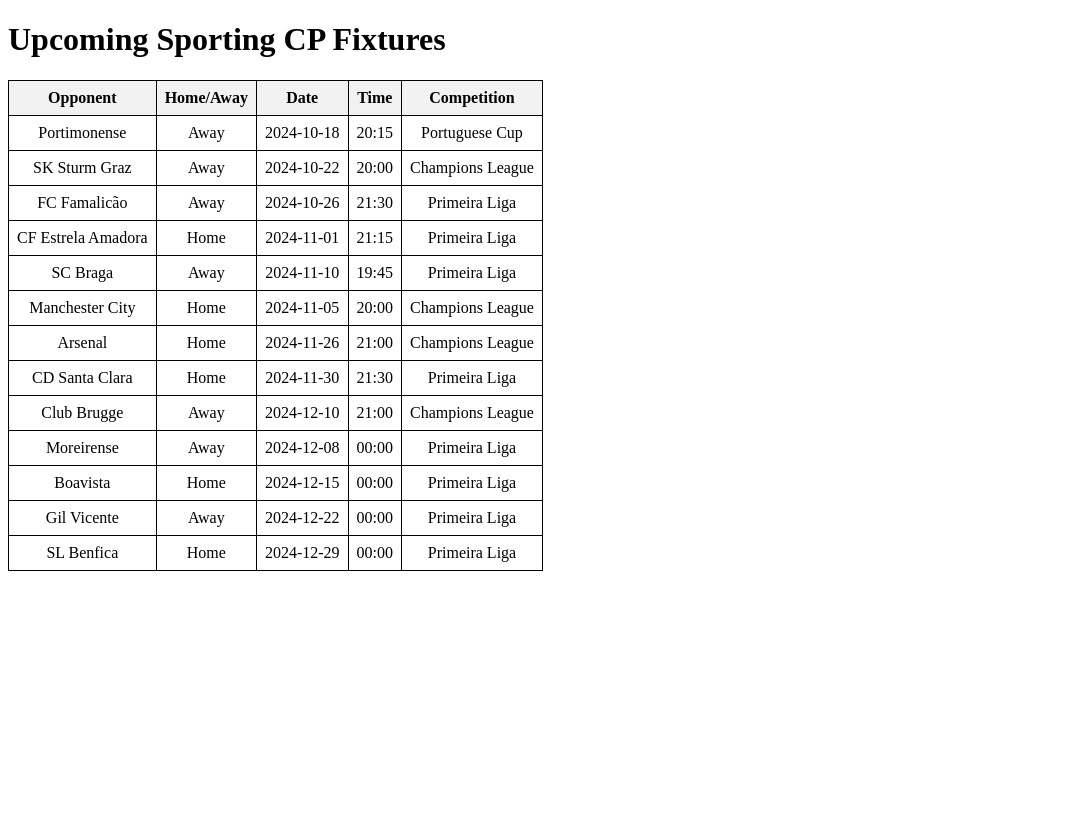
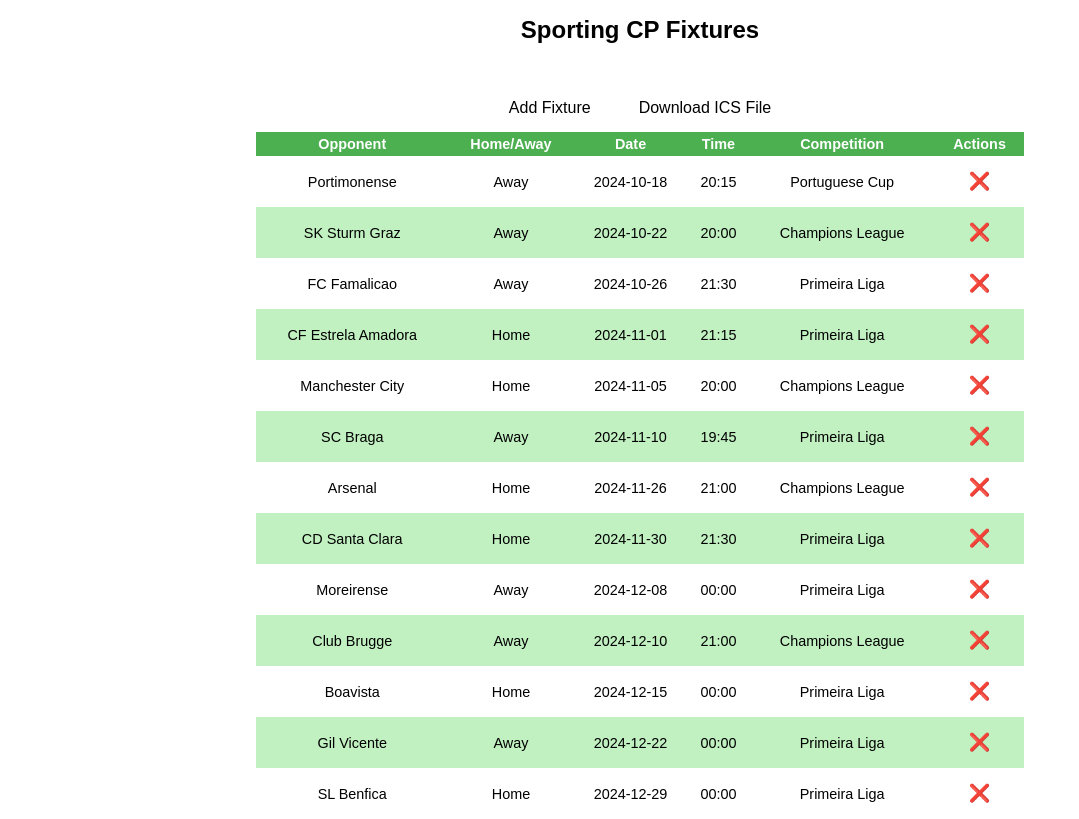
Before and after one commit to gfmm2000/sporting-calendar, a Flask app: page / in a window 1280 px wide. Shown: the whole page, without its empty margins (0-1079 px from the left). Before the commit the page ends 571 px from the top, so only its background shows below. Run offline with Flask 3, Linux system fonts and the light colour scheme.

Commit message:
add everything

```diff
--- a/app.py
+++ b/app.py
@@ -1,19 +1,151 @@
-import os
 from dotenv import load_dotenv
-from flask import Flask, render_template
-import pandas as pd
+from flask import Flask, render_template, request, redirect, url_for, send_file
+import json
+from datetime import datetime
+from ics import Calendar, Event
 
 load_dotenv()
+
+def load_data(path='fixtures.json'):
+    with open(path) as f:
+        data = json.load(f)
+    return data
+
+def save_data(data, path='fixtures.json'):
+    with open(path, 'w') as f:
+        json.dump(data, f, indent=4)
+
+
+def sort_fixtures(fixtures):
+    return sorted(fixtures, key=lambda x: (x['Date'], x['Time']))
+
+
+data = load_data()
+data = sort_fixtures(data)
 
 app = Flask(__name__)
 
 
 @app.route('/')
 def index():
+    return render_template('index.html', data=data)
 
-    df = pd.read_csv('fixtures.csv')
-    data = df.to_dict(orient='records')
-    return render_template('index.html', data=data)
+@app.route('/add_fixture', methods=['GET', 'POST'])
+def add_fixture():
+    global data
+
+    if request.method == 'POST':
+        # Handle form submission
+        opponent = request.form.get('opponent')
+        home_away = request.form.get('home_away')
+        date = request.form.get('date')
+        time = request.form.get('time')
+        competition = request.form.get('competition')
+
+        # Create a new fixture dictionary
+        new_fixture = {
+            "Opponent": opponent,
+            "Home/Away": home_away,
+            "Date": date,
+            "Time": time,
+            "Competition": competition
+        }
+
+        data.append(new_fixture)
+
+        save_data(data)
+        data = sort_fixtures(data)
+
+        return redirect(url_for('index'))
+
+    return render_template('add_fixture.html')
+
+
+@app.route('/remove_fixture/<int:index>', methods=['POST'])
+def remove_fixture(index):
+    # Logic to remove the fixture from your data source
+    # For example, if you're using a list:
+    del data[index]  # Remove the fixture at the specified index
+    return redirect(url_for('index'))  # Redirect to the view displaying fixtures
+
+
+@app.route('/download_ics', methods=['GET'])
+def download_ics():
+    # Load the data from JSON file
+    with open('fixtures.json') as f:
+        data = json.load(f)
+
+    # Create a new calendar
+    calendar = Calendar()
+
+    for fixture in data:
+        # Create an event for each fixture
+        event = Event()
+
+        # Determine if it's Home or Away
+        home_away = fixture['Home/Away']
+
+        # Add '[H]' or '[A]' in the event title based on Home or Away
+        title_prefix = "[H] " if home_away == "Home" else "[A] "
+        event.name = f"{title_prefix}{fixture['Opponent']}"
+
+        # Set event start datetime
+        start_datetime = datetime.strptime(f"{fixture['Date']} {fixture['Time']}", "%Y-%m-%d %H:%M")
+        event.begin = start_datetime
+
+        # Set event location (home stadium or placeholder for away)
+        if home_away == "Home":
+            event.location = "Estádio José Alvalade, Lisbon, Portugal"
+        else:
+            event.location = "Away game location - TBD"
+
+        # Set event description as the competition
+        event.description = fixture['Competition']
+
+        # Add the event to the calendar
+        calendar.events.add(event)
+
+    # Save the calendar to an .ics file
+    ics_file_path = 'fixtures.ics'
+    with open(ics_file_path, 'w') as f:
+        f.writelines(calendar)
+
+    # Send the .ics file as a downloadable attachment
+    return send_file(ics_file_path, as_attachment=True, download_name='fixtures.ics')
 
 if __name__ == "__main__":
     app.run(debug=True)
+
+
+
+
+# @app.route('/edit_fixture/<int:index>', methods=['GET', 'POST'])
+# def edit_fixture(index):
+#     global data  # Declare 'data' as a global variable
+
+#     if request.method == 'POST':
+#         # Handle form submission to update the fixture
+#         opponent = request.form.get('opponent')
+#         home_away = request.form.get('home_away')
+#         date = request.form.get('date')
+#         time = request.form.get('time')
+#         competition = request.form.get('competition')
+
+#         # Update the fixture data
+#         data[index] = {
+#             "Opponent": opponent,
+#             "Home/Away": home_away,
+#             "Date": date,
+#             "Time": time,
+#             "Competition": competition
+#         }
+
+#         # Save the updated data back to the JSON file
+#         save_data(data)
+
+#         # Redirect back to the index page after processing
+#         return redirect(url_for('index'))
+
+#     # Render the edit fixture form
+#     fixture = data[index]  # Get the fixture to edit
+#     return render_template('edit_fixture.html', fixture=fixture, index=index)
--- a/fixtures.csv
+++ /dev/null
@@ -1,14 +0,0 @@
-Opponent,Home/Away,Date,Time,Competition
-Portimonense,Away,2024-10-18,20:15,Portuguese Cup
-SK Sturm Graz,Away,2024-10-22,20:00,Champions League
-FC Famalicão,Away,2024-10-26,21:30,Primeira Liga
-CF Estrela Amadora,Home,2024-11-01,21:15,Primeira Liga
-SC Braga,Away,2024-11-10,19:45,Primeira Liga
-Manchester City,Home,2024-11-05,20:00,Champions League
-Arsenal,Home,2024-11-26,21:00,Champions League
-CD Santa Clara,Home,2024-11-30,21:30,Primeira Liga
-Club Brugge,Away,2024-12-10,21:00,Champions League
-Moreirense,Away,2024-12-08,00:00,Primeira Liga
-Boavista,Home,2024-12-15,00:00,Primeira Liga
-Gil Vicente,Away,2024-12-22,00:00,Primeira Liga
-SL Benfica,Home,2024-12-29,00:00,Primeira Liga
--- /dev/null
+++ b/fixtures.json
@@ -0,0 +1,15 @@
+[
+    {"Opponent":"Portimonense","Home\/Away":"Away","Date":"2024-10-18","Time":"20:15","Competition":"Portuguese Cup"},
+    {"Opponent":"SK Sturm Graz","Home\/Away":"Away","Date":"2024-10-22","Time":"20:00","Competition":"Champions League"},
+    {"Opponent":"FC Famalicao","Home\/Away":"Away","Date":"2024-10-26","Time":"21:30","Competition":"Primeira Liga"},
+    {"Opponent":"CF Estrela Amadora","Home\/Away":"Home","Date":"2024-11-01","Time":"21:15","Competition":"Primeira Liga"},
+    {"Opponent":"SC Braga","Home\/Away":"Away","Date":"2024-11-10","Time":"19:45","Competition":"Primeira Liga"},
+    {"Opponent":"Manchester City","Home\/Away":"Home","Date":"2024-11-05","Time":"20:00","Competition":"Champions League"},
+    {"Opponent":"Arsenal","Home\/Away":"Home","Date":"2024-11-26","Time":"21:00","Competition":"Champions League"},
+    {"Opponent":"CD Santa Clara","Home\/Away":"Home","Date":"2024-11-30","Time":"21:30","Competition":"Primeira Liga"},
+    {"Opponent":"Club Brugge","Home\/Away":"Away","Date":"2024-12-10","Time":"21:00","Competition":"Champions League"},
+    {"Opponent":"Moreirense","Home\/Away":"Away","Date":"2024-12-08","Time":"00:00","Competition":"Primeira Liga"},
+    {"Opponent":"Boavista","Home\/Away":"Home","Date":"2024-12-15","Time":"00:00","Competition":"Primeira Liga"},
+    {"Opponent":"Gil Vicente","Home\/Away":"Away","Date":"2024-12-22","Time":"00:00","Competition":"Primeira Liga"},
+    {"Opponent":"SL Benfica","Home\/Away":"Home","Date":"2024-12-29","Time":"00:00","Competition":"Primeira Liga"}
+]
--- /dev/null
+++ b/static/css/styles.css
@@ -0,0 +1,87 @@
+body {
+    font-family: Arial, sans-serif;
+    display: flex;
+    flex-direction: column;
+    justify-content: center;
+    align-items: center;
+    height: auto; /* Allow the height to adjust */
+    margin: 0;
+}
+
+h1 {
+    text-align: center; /* Center the heading */
+    margin-bottom: 20px; /* Space between heading and table */
+    font-size: 1.5em; /* Slightly larger font size for the title */
+}
+
+table {
+    border-collapse: collapse;
+    width: 60%; /* Adjust as needed */
+    height: 60%;
+    text-align: center; /* Center text in table */
+    font-size: 0.9em; /* Decrease font size for table content */
+}
+
+th, td {
+    padding: 4px; /* Reduced padding for better spacing */
+}
+
+tr:nth-child(even) {
+    background-color: rgba(50, 205, 50, 0.3); /* More transparent lime color */
+}
+
+tr:nth-child(odd) {
+    background-color: white; /* White color for odd rows */
+}
+
+th {
+    background-color: #4CAF50; /* Header background color */
+    color: white; /* Header text color */
+}
+
+.button-container button {
+    background-color: transparent; /* Transparent background */
+    color: black; /* Text color */
+    border: 2px solid transparent; /* Border color initially transparent */
+    cursor: pointer; /* Pointer cursor on hover */
+    padding: 8px 12px; /* Padding for the buttons */
+    font-size: 1em; /* Font size */
+    transition: background-color 0.3s, border-color 0.3s; /* Smooth transition */
+}
+
+.button-container {
+    display: flex; /* Use flexbox for alignment */
+    justify-content: center; /* Center the buttons horizontally */
+    gap: 10px; /* Space between buttons */
+    margin-top: 20px; /* Space above buttons */
+}
+
+
+/* Change the button style on hover */
+.button-container button:hover {
+    background-color: rgba(50, 205, 50, 0.5); /* Lime background on hover */
+    /*border-color: rgba(50, 205, 50, 0.8); /* Optional: lime border on hover */
+}
+
+
+button {
+    margin: 5px; /* Space between buttons */
+    padding: 6px 12px; /* Reduced padding for buttons */
+    font-size: 0.9em; /* Decreased font size for buttons */
+    cursor: pointer; /* Pointer cursor on hover */
+}
+
+/* Responsive styles */
+@media (max-width: 768px) {
+    th, td {
+        font-size: 0.8em; /* Smaller font size on smaller screens */
+        padding: 2px; /* Smaller padding */
+    }
+}
+
+@media (max-width: 480px) {
+    th, td {
+        font-size: 0.7em; /* Even smaller font size on extra small screens */
+        padding: 1px; /* Further reduce padding */
+    }
+}
--- a/templates/index.html
+++ b/templates/index.html
@@ -4,39 +4,52 @@
     <meta charset="UTF-8">
     <meta name="viewport" content="width=device-width, initial-scale=1.0">
     <title>Sporting CP Fixtures</title>
-    <style>
-        table, th, td {
-            border: 1px solid black;
-            border-collapse: collapse;
-            padding: 8px;
-        }
-        th {
-            background-color: #f2f2f2;
-        }
-        th, td {
-            text-align: center;
-        }
-    </style>
+    <link rel="stylesheet" href="{{ url_for('static', filename='css/styles.css') }}"> <!-- Link to the CSS file -->
 </head>
 <body>
-    <h1>Upcoming Sporting CP Fixtures</h1>
+    <h1>Sporting CP Fixtures</h1>
+
+    <div class="button-container">
+        <form action="/add_fixture" method="get">
+            <button type="submit">Add Fixture</button>
+        </form>
+        <form action="/download_ics" method="get">
+            <button type="submit">Download ICS File</button>
+        </form>
+    </div>
+
+
     <table>
+        <thead>
             <tr>
                 <th>Opponent</th>
                 <th>Home/Away</th>
                 <th>Date</th>
                 <th>Time</th>
                 <th>Competition</th>
+                <th>Actions</th>  <!-- New column for actions -->
             </tr>
-        {% for match in data %}
+        </thead>
+        <tbody>
+            {% for fixture in data %}
             <tr>
-            <td>{{ match['Opponent'] }}</td>
-            <td>{{ match['Home/Away'] }}</td>
-            <td>{{ match['Date'] }}</td>
-            <td>{{ match['Time'] }}</td>
-            <td>{{ match['Competition'] }}</td>
+                <td>{{ fixture.Opponent }}</td>
+                <td>{{ fixture['Home/Away'] }}</td>
+                <td>{{ fixture.Date }}</td>
+                <td>{{ fixture.Time }}</td>
+                <td>{{ fixture.Competition }}</td>
+                <td>
+                    <form action="/remove_fixture/{{ loop.index0 }}" method="post">
+                        <button type="submit" style="background: none; border: none; color: red; font-size: 1.2em; cursor: pointer;">
+                            ❌  <!-- Unicode for a red cross -->
+                        </button>
+                    </form>
+                </td>
             </tr>
             {% endfor %}
+        </tbody>
     </table>
+
+
 </body>
 </html>
```
Also changed, not shown: fixtures_og.json (added, +15 -0 lines), templates/add_fixture.html (added, +69 -0 lines), templates/edit_fixture.html (added, +38 -0 lines), 1 other file. Lines whose indentation alone changed are shown as unchanged.
